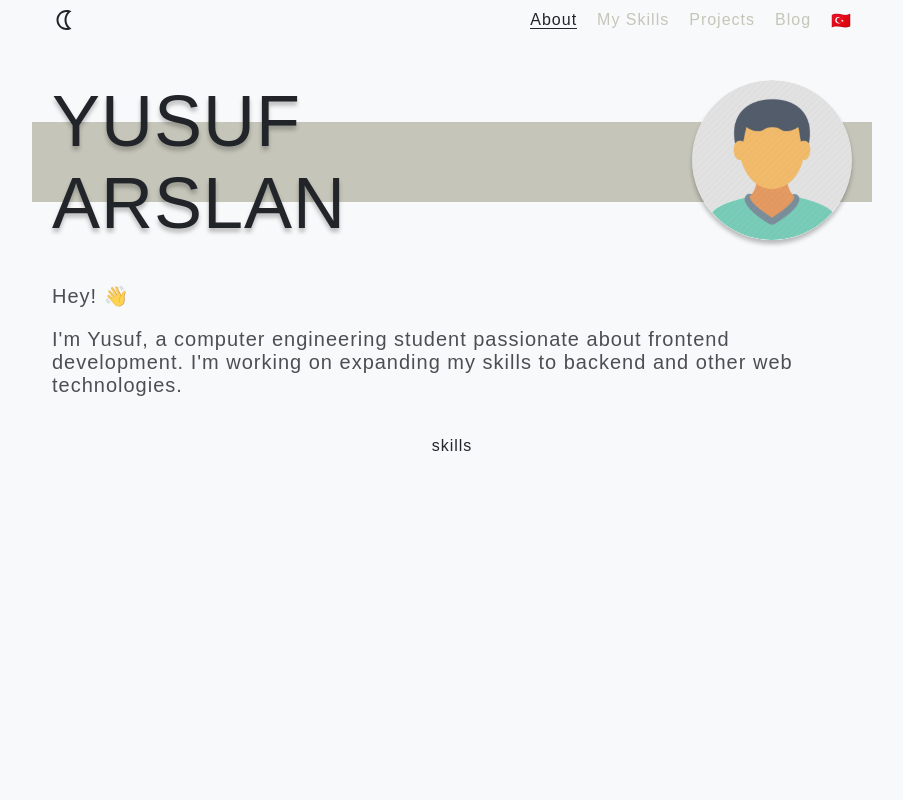
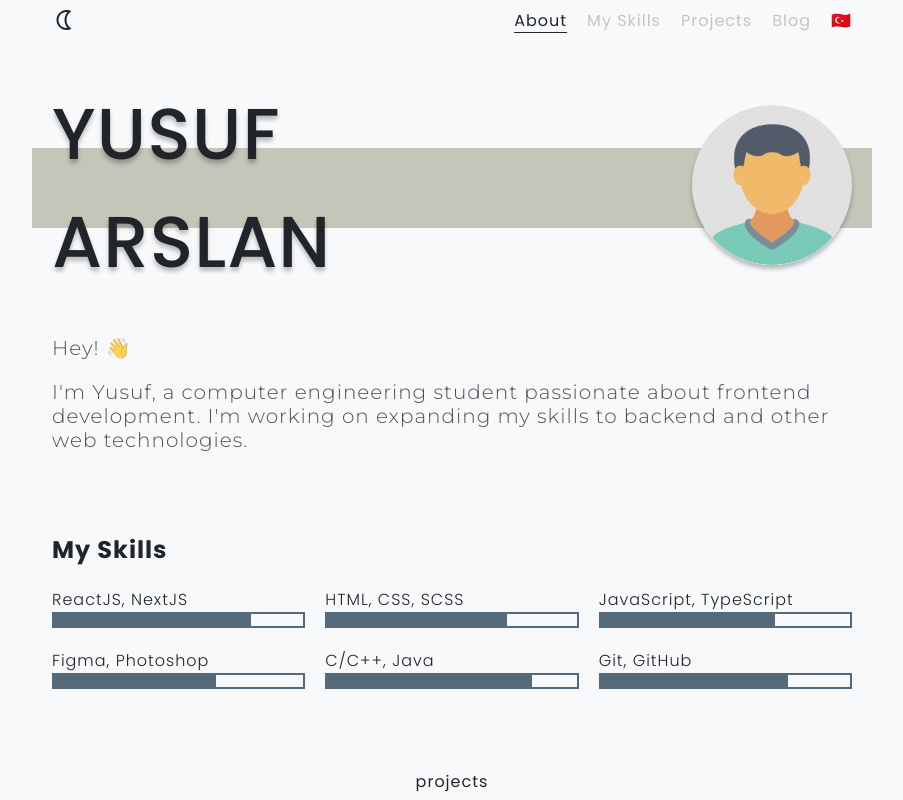
Before and after one commit to yusufarsln98/my-portfolio, a Next.js app: page / in a window 1280 px wide. Shown: the top 800 px of the page, without its empty margins (188-1091 px from the left). Built offline with nearby package versions, Linux system fonts and the light colour scheme.

Commit message:
skills added

```diff
--- a/pages/index.tsx
+++ b/pages/index.tsx
@@ -5,6 +5,8 @@ import { useTheme } from '@/context/Theme/Theme.context';
 import { useTranslation } from '@/context/Translation/Translation.context';
 import Head from 'next/head';
 import Image from 'next/image';
+import { SKILLS } from '@/public/constants/Skills/Skills.config';
+import { Skill } from '@/public/constants/Skills/Skills.model';
 const pp = '/images/profile.svg';
 
 export default function Home() {
@@ -44,8 +46,13 @@ export default function Home() {
 						<p>{t.hey}</p>
 						<p>{t.aboutMe}</p>
 					</div>
-					<div id='skills' className={styles.skills}>
-						skills{' '}
+					<div id='skills' className={styles.sectionContainer}>
+						<div className={styles.sectionHeader}>
+							<p className={styles.sectionTitle}>{t.skills}</p>
+						</div>
+						<div className={styles.skillsContainer}>
+							{SKILLS.map((skill) => skillItem(skill))}
+						</div>
 					</div>
 					<div id='projects' className={styles.projects}>
 						projects{' '}
@@ -58,3 +65,16 @@ export default function Home() {
 		</>
 	);
 }
+function skillItem(skill: Skill): JSX.Element {
+	return (
+		<div className={styles.skill} key={skill.id}>
+			<p className={styles.skillTitle}>{skill.title}</p>
+			<div
+				className={styles.barChart}
+				style={{ ...(skill.cssVariable as React.CSSProperties) }}
+			>
+				<div className={styles.barChartBar}></div>
+			</div>
+		</div>
+	);
+}
--- /dev/null
+++ b/public/constants/Skills/Skills.config.ts
@@ -0,0 +1,47 @@
+import { Skill } from './Skills.model';
+
+// array of objects
+export const SKILLS: Skill[] = [
+	{
+		id: 1,
+		title: 'ReactJS, NextJS',
+		cssVariable: {
+			'--skill-level': 0.79,
+		},
+	} as Skill,
+	{
+		id: 2,
+		title: 'HTML, CSS, SCSS',
+		cssVariable: {
+			'--skill-level': 0.72,
+		},
+	} as Skill,
+	{
+		id: 3,
+		title: 'JavaScript, TypeScript',
+		cssVariable: {
+			'--skill-level': 0.7,
+		},
+	} as Skill,
+	{
+		id: 4,
+		title: 'Figma, Photoshop',
+		cssVariable: {
+			'--skill-level': 0.65,
+		},
+	} as Skill,
+	{
+		id: 5,
+		title: 'C/C++, Java',
+		cssVariable: {
+			'--skill-level': 0.82,
+		},
+	} as Skill,
+	{
+		id: 6,
+		title: 'Git, GitHub',
+		cssVariable: {
+			'--skill-level': 0.75,
+		},
+	} as Skill,
+];
--- a/styles/Home.module.scss
+++ b/styles/Home.module.scss
@@ -31,6 +31,7 @@
 	.bannerBg {
 		position: absolute;
 		width: $break-point;
+		max-width: 100%;
 		height: $banner-height;
 		background-color: var(--banner-bg-color);
 	}
@@ -67,19 +68,82 @@
 	p {
 		font-family: map-get($map: $font-family, $key: secondary), sans-serif;
 		font-size: map-get($map: $font-size, $key: medium);
-		font-weight: map-get($map: $font-weight, $key: regular);
+		font-weight: map-get($map: $font-weight, $key: light);
 		color: var(--text-color-primary);
 		opacity: 0.8;
 	}
 }
-.skills {
+.sectionContainer {
 	display: flex;
 	flex-direction: column;
 	align-items: center;
 	width: 100%;
-	height: 100vh;
 	padding-top: $header-height;
+	margin-top: $header-height;
+	// @include bug_border;
+	padding-left: 20px;
+	padding-right: 20px;
 }
+
+.sectionHeader {
+	display: flex;
+	flex-direction: row;
+	align-items: flex-start;
+	width: 100%;
+}
+
+.sectionTitle {
+	font-size: map-get($map: $font-size, $key: big);
+	font-weight: map-get($map: $font-weight, $key: bold);
+	color: var(--text-color-primary);
+}
+
+.skillsContainer {
+	margin-top: 20px;
+	display: grid;
+	grid-template-columns: repeat(3, 1fr);
+	grid-template-rows: repeat(2, 1fr);
+	grid-column-gap: 20px;
+	grid-row-gap: 20px;
+	width: 100%;
+}
+
+.skill {
+	display: flex;
+	flex-direction: column;
+	align-items: flex-start;
+	width: 100%;
+	.skillTitle {
+		font-size: map-get($map: $font-size, $key: small);
+		font-weight: map-get($map: $font-weight, $key: light);
+		color: var(--text-color-primary);
+	}
+	.barChart {
+		width: 100%;
+		height: 16px;
+		border: 2px solid var(--blue);
+		display: flex;
+		flex-direction: row;
+		align-items: center;
+		justify-content: flex-start;
+
+		.barChartBar {
+			width: calc(var(--skill-level) * 100%);
+			height: 100%;
+			background-color: var(--blue);
+			animation: barChartBarAnimation 1s ease-in-out;
+		}
+		@keyframes barChartBarAnimation {
+			0% {
+				width: 0%;
+			}
+			100% {
+				width: calc(var(--skill-level) * 100%);
+			}
+		}
+	}
+}
+
 .projects {
 	display: flex;
 	flex-direction: column;
@@ -87,6 +151,7 @@
 	width: 100%;
 	height: 100vh;
 	padding-top: $header-height;
+	margin-top: $header-height;
 }
 .blog {
 	display: flex;
@@ -95,6 +160,7 @@
 	width: 100%;
 	height: 100vh;
 	padding-top: $header-height;
+	margin-top: $header-height;
 }
 
 @media (max-width: $break-point) {
--- a/styles/_macros.scss
+++ b/styles/_macros.scss
@@ -34,6 +34,7 @@ $shadow: 0px 4px 4px rgba(0, 0, 0, 0.25);
 }
 
 $font-weight: (
+	light: 300,
 	regular: 400,
 	medium: 500,
 	bold: 700,
--- a/styles/globals.scss
+++ b/styles/globals.scss
@@ -1,6 +1,7 @@
 @use 'styles/_macros' as *;
 @use 'sass:color';
-
+@import url(https://fonts.googleapis.com/css?family=Poppins:300,400,500,700);
+@import url(https://fonts.googleapis.com/css?family=Montserrat:300,400,500,700);
 * {
 	// remove default margin and padding
 	margin: 0;
```
Also changed, not shown: public/constants/Skills/Skills.model.ts (added, +7 -0 lines).
